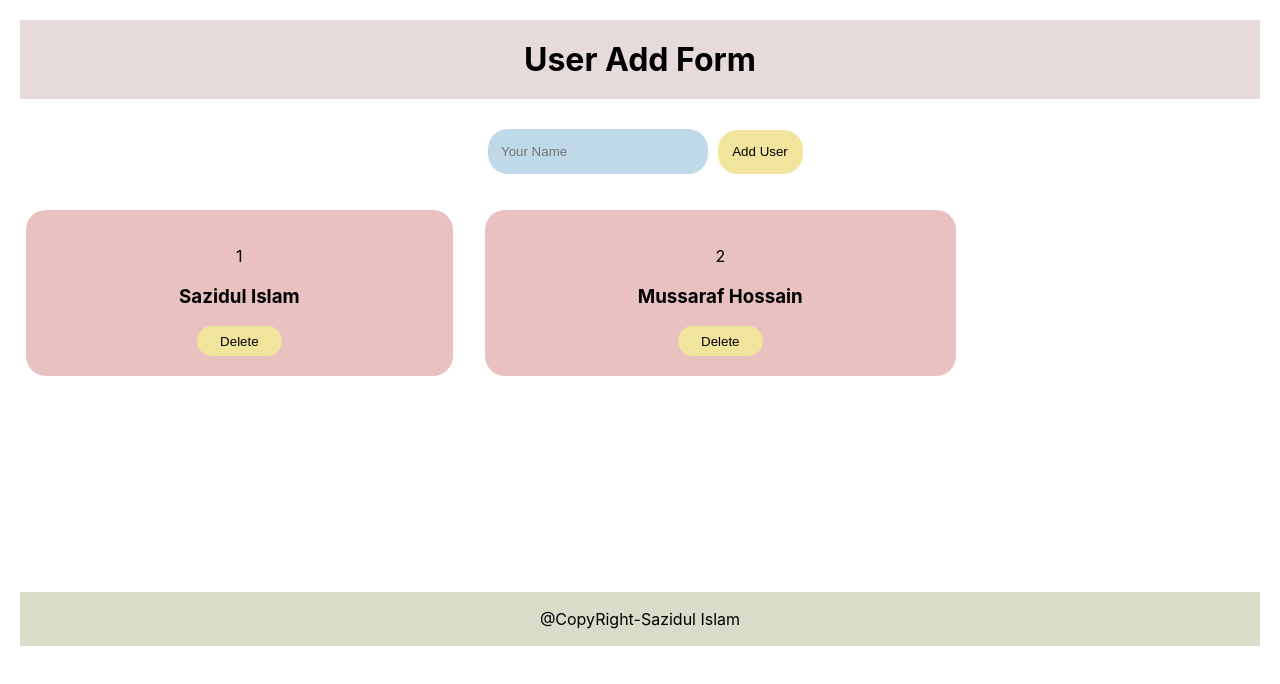
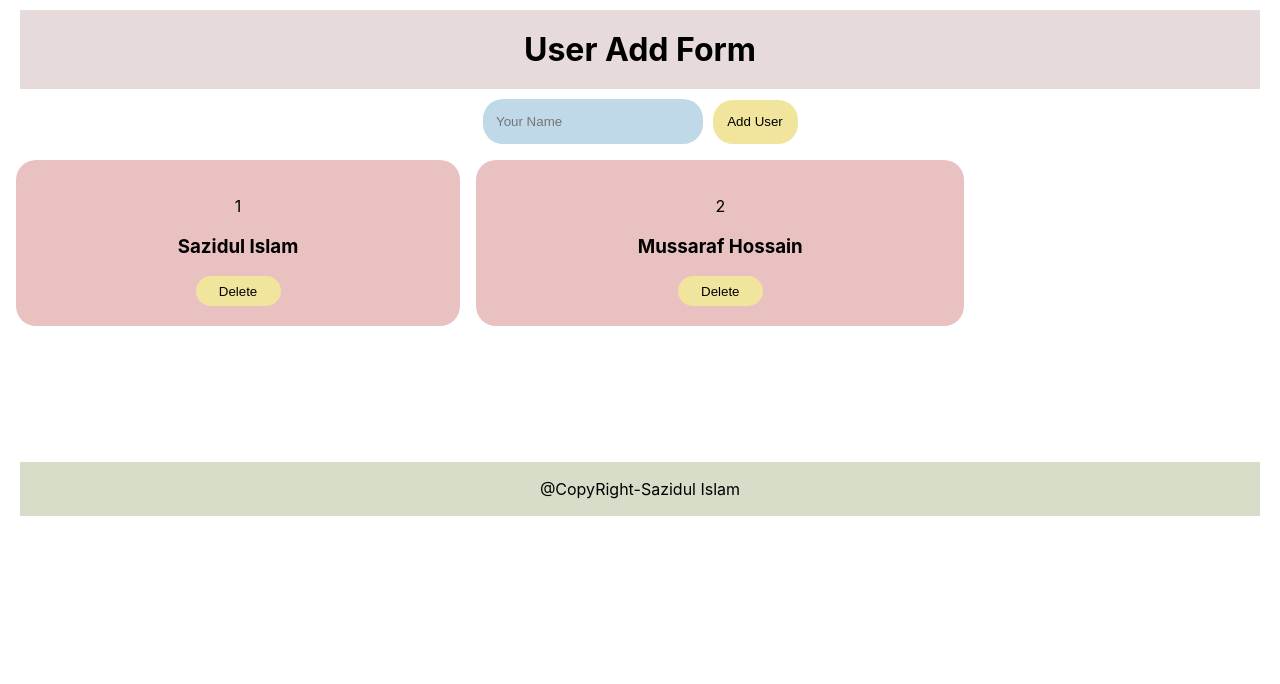
Before and after one commit to Sazidul750/ContextReducer, a React (Create React App) app: page / in a window 1280 px wide. Shown: the top 684 px of the page. Built offline with nearby package versions, Linux system fonts and the light colour scheme.

Commit message:
done now time

```diff
--- a/src/index.css
+++ b/src/index.css
@@ -14,7 +14,7 @@ code {
 h1{
   background-color: #e6dada;
   padding: 20px;
-  margin: 20px;
+  margin: 10px 20px 0px 20px;
 
 }
 .NewUser{
@@ -25,7 +25,7 @@ input{
   height: 25px;
   border-radius: 20px;
   padding: 10px;
-  margin: 10px;
+  margin: 10px 10px 0px 0px;
   border: none;
   background-color: #bfd9e9;
 }
@@ -46,9 +46,9 @@ input{
 .users{
   padding: 1rem;
   display: grid;
-  gap: 2rem;
+  gap: 1rem;
   text-align: center;
-  margin: 10px;
+
 
 }
 
@@ -73,6 +73,6 @@ input{
 .footer{
   text-align: center;
   padding: 1px 0px;
-  margin: 200px 20px 10px;
+  margin: 120px 20px 10px 20px;
   background-color: #d7ddc8;
 }
```
